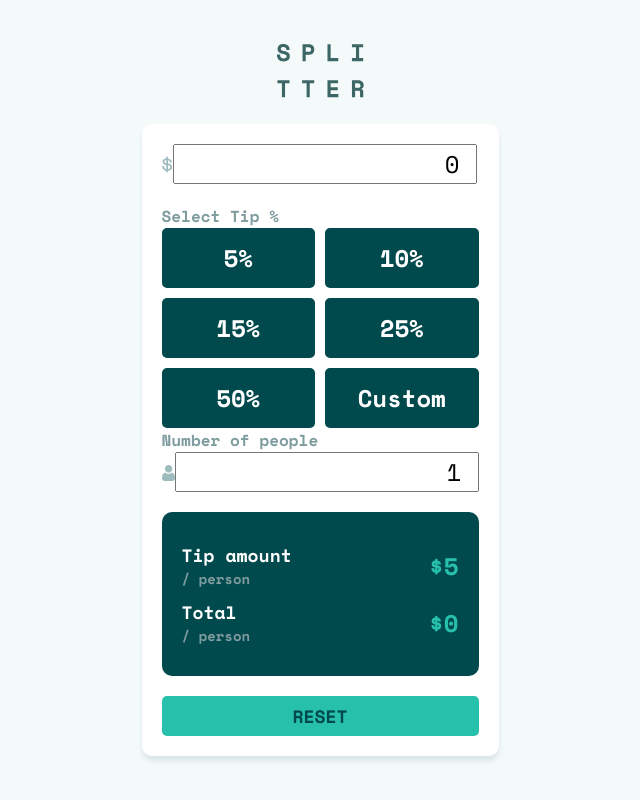
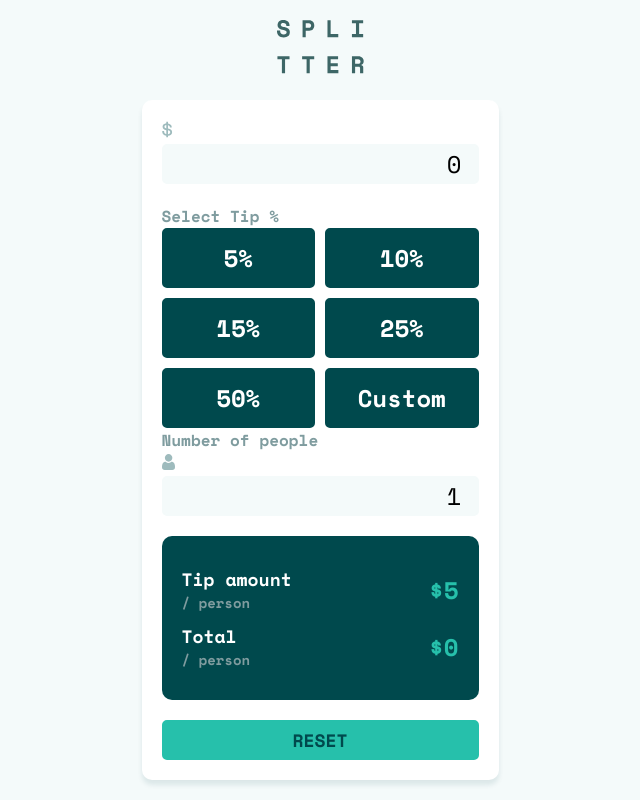
Before and after one commit to SankThomas/tip-calculator-app, a React (Create React App) app: page / in a window 1280 px wide. Shown: the whole page, without its empty margins (320-960 px from the left). Built offline with nearby package versions, Linux system fonts and the light colour scheme.

Commit message:
style inputs

```diff
--- a/src/index.css
+++ b/src/index.css
@@ -37,6 +37,10 @@ body {
 
 input:not([type="reset"]) {
   text-align: right;
+  background-color: hsl(189, 41%, 97%);
+  border: 2px solid hsl(189, 41%, 97%);
+  border-radius: 5px;
+  width: 100%;
 }
 
 input,
```
